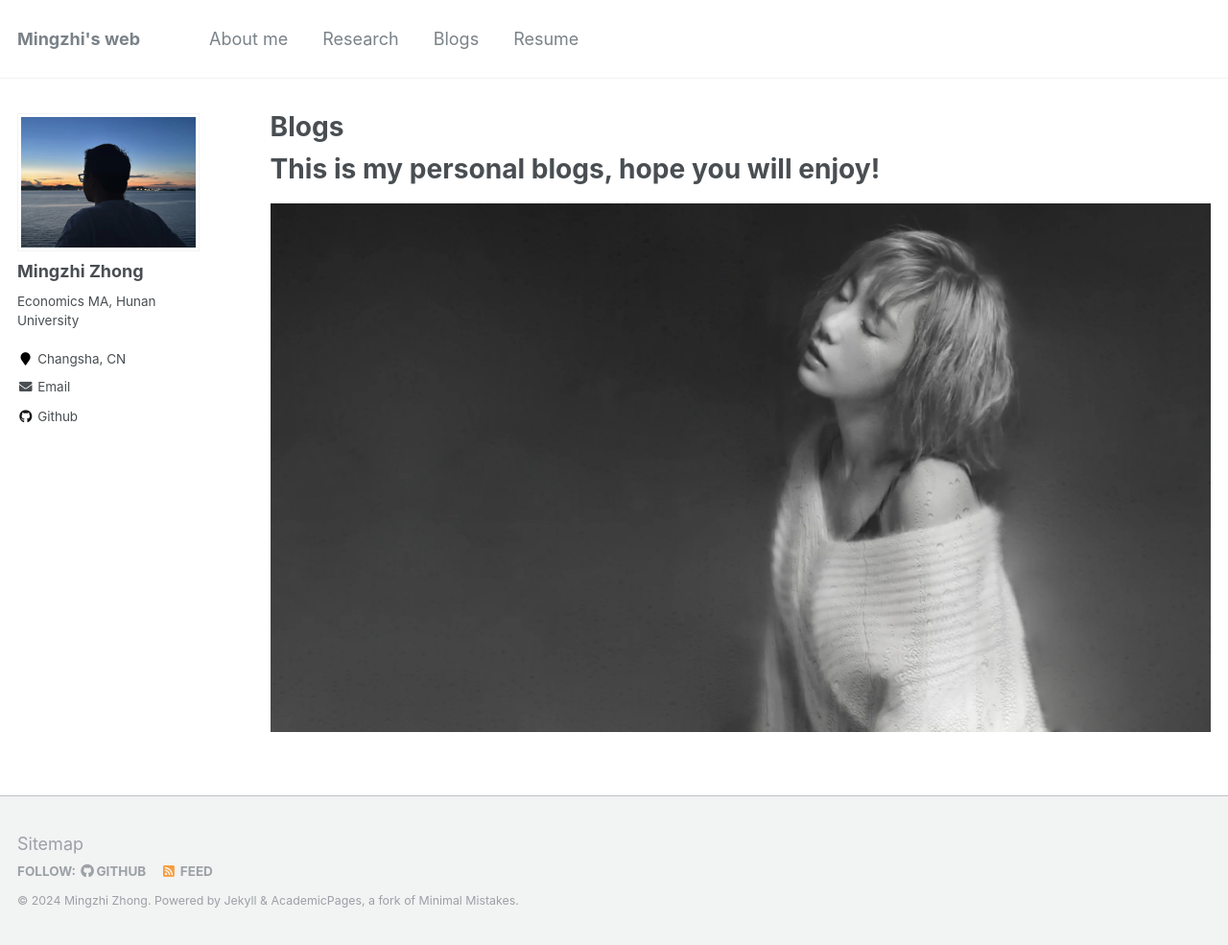
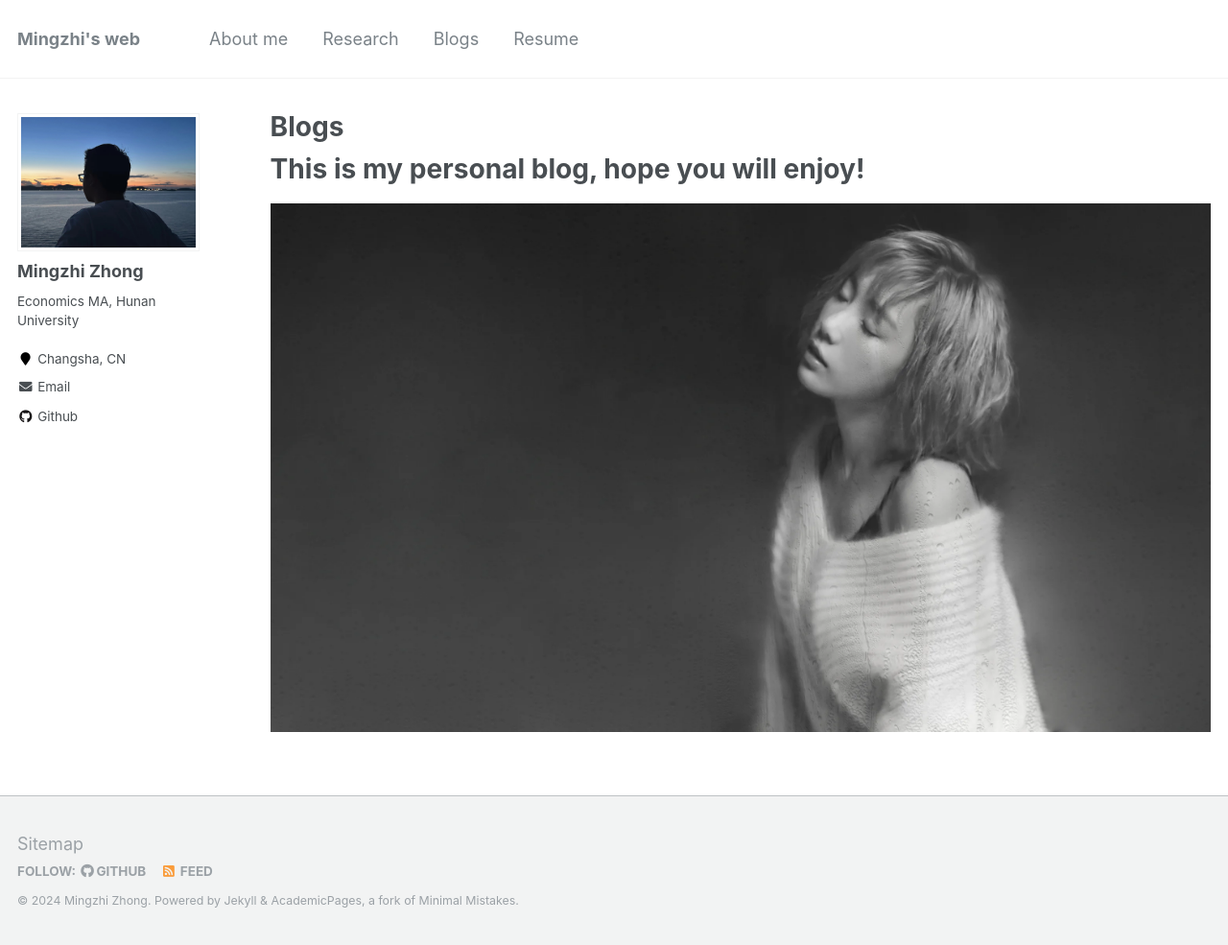
Before and after one commit to mingzhi361/mingzhi361.github.io, a Jekyll site: the page built from _pages/blogs.md, in a window 1280 px wide and 985 px high. Shown: the whole window at 96% size. Built offline with Jekyll 4.4.1, drawn with Linux system fonts in a browser that asks for light colours.

Commit message:
Update blogs.md

```diff
--- a/_pages/blogs.md
+++ b/_pages/blogs.md
@@ -7,7 +7,7 @@ redirect_from:
   - /blogs
 ---
 
-# This is my personal blogs, hope you will enjoy!
+# This is my personal blog, hope you will enjoy!
 
 [![Taeyeon Poster](/images/Taeyeon_Pic.png "Taeyeon")](https://en.wikipedia.org/wiki/Taeyeon)
 
```
